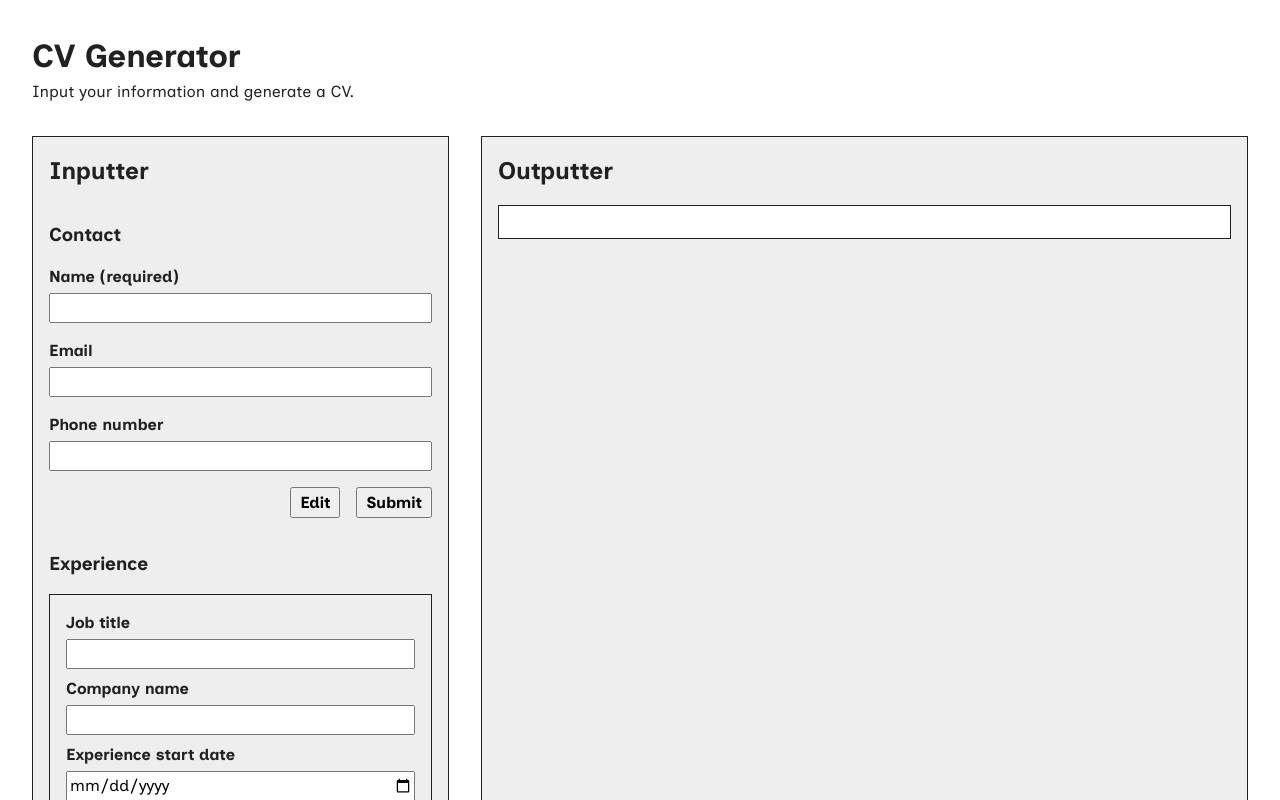
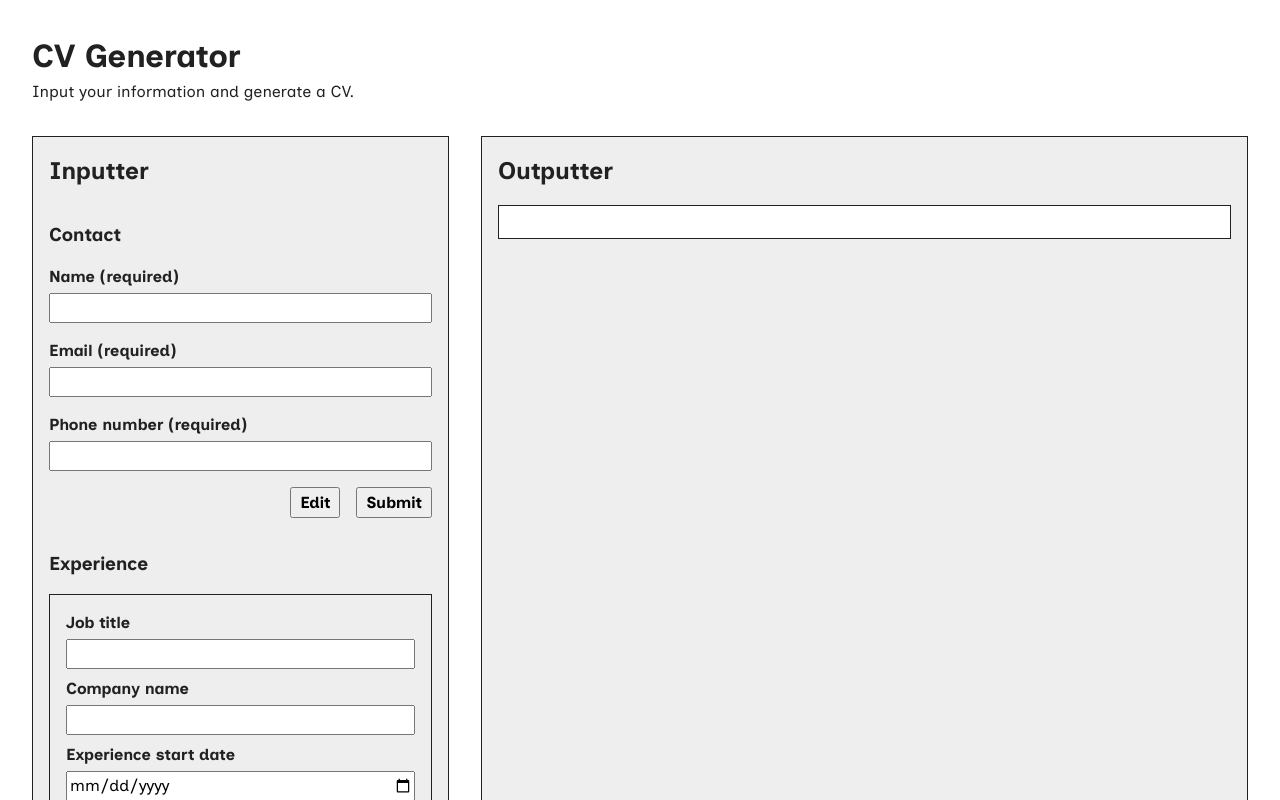
Before and after one commit to dsmchen/cv-app, a React (Vite) app: page / in a window 1280 px wide. Shown: the top 800 px of the page. Built offline with nearby package versions, Linux system fonts and the light colour scheme.

Commit message:
feat: add required to email and tel inputs

```diff
--- a/src/components/fields/EmailInput.jsx
+++ b/src/components/fields/EmailInput.jsx
@@ -8,12 +8,13 @@ export default function EmailInput({ value, contact, setContact, disabled }) {
 
   return (
     <label>
-      <span>Email</span>
+      <span>Email (required)</span>
       <input
         type="email"
         value={value}
         onChange={handleChange}
         disabled={disabled}
+        required
       />
     </label>
   );
--- a/src/components/fields/TelInput.jsx
+++ b/src/components/fields/TelInput.jsx
@@ -8,12 +8,13 @@ export default function TelInput({ value, contact, setContact, disabled }) {
 
   return (
     <label>
-      <span>Phone number</span>
+      <span>Phone number (required)</span>
       <input
         type="tel"
         value={value}
         onChange={handleChange}
         disabled={disabled}
+        required
       />
     </label>
   );
```
